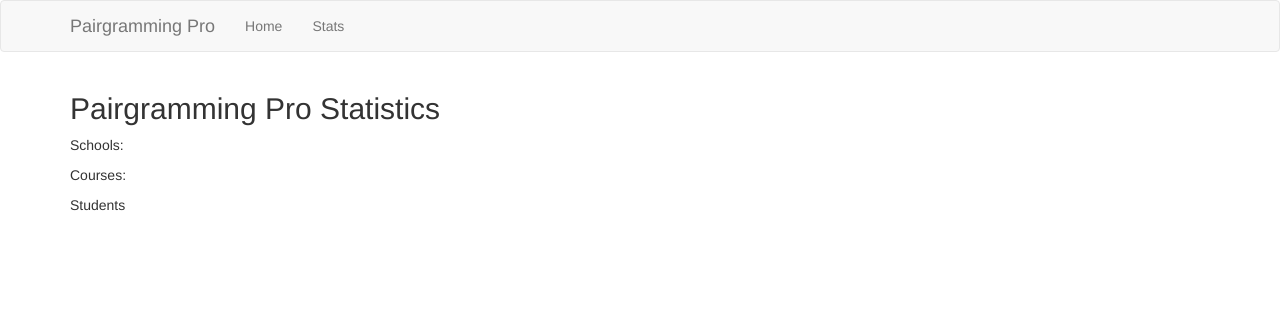
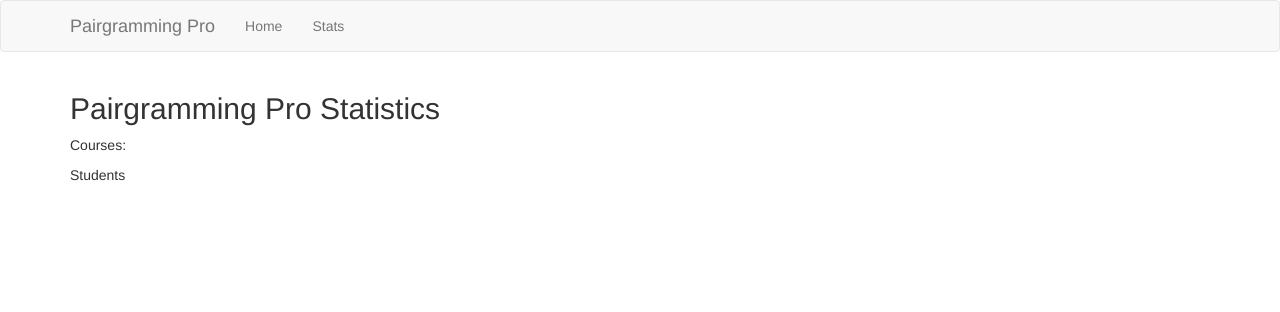
Before and after one commit to jjkv/pp, a Flask app: page /stats in a window 1280 px wide. Shown: the top 312 px of the page. Run offline with Flask 2, Linux system fonts and the light colour scheme; data that the repository does not hold is empty; some libraries are stand-ins or nearby versions.

Commit message:
ready to collab

```diff
--- a/app/templates/stats.html
+++ b/app/templates/stats.html
@@ -2,10 +2,7 @@
 
 {% block app_content %}
 <h2>Pairgramming Pro Statistics</h2>
-<p>Schools:</p>
-{% for s in schools%}
-{{s.name}}
-{% endfor %}
+
 <p>Courses:</p>
 {% for c in courses%}
   {{c.name}}
```
Also changed, not shown: 1 other file.
